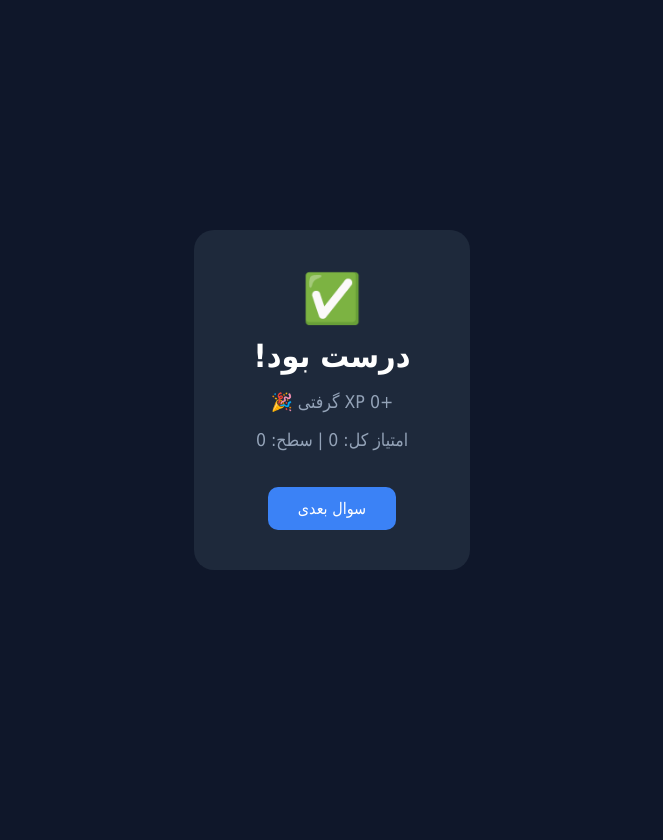
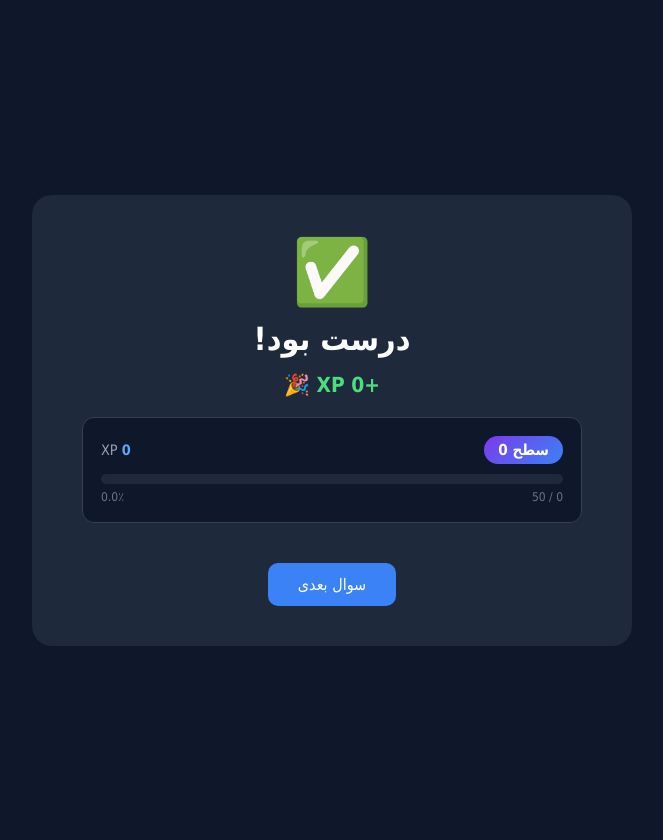
Before and after one commit to Pouyaazim/coding-quiz, a FastAPI app: page /quiz in a window 1280 px wide. Shown: the whole page, without its empty margins (308-971 px from the left). Before the commit the page ends 570 px from the top, so only its background shows below. Run offline with FastAPI, Linux system fonts and the light colour scheme; the visitor is signed in with stand-in values (Sample User, id 1).

Commit message:
feat: improve leveling formula with progress bar

```diff
--- a/main.py
+++ b/main.py
@@ -2,7 +2,7 @@ from fastapi import FastAPI, Request, Depends
 from fastapi.templating import Jinja2Templates
 from starlette.middleware.sessions import SessionMiddleware
 from sqlalchemy.orm import Session
-
+from leveling import level_progress
 from database import get_db
 from models import User
 from routers import auth_routes, quiz_routes, admin_routes
@@ -21,11 +21,14 @@ app.include_router(admin_routes.router)
 def home(request: Request, db: Session = Depends(get_db)):
     user_id = request.session.get("user_id")
     user = None
+    progress = None
     if user_id:
         user = db.query(User).filter(User.id == user_id).first()
+        if user:
+            progress = level_progress(user.xp)
 
     return templates.TemplateResponse(
         request=request,
         name="home.html",
-        context={"user": user},
+        context={"user": user, "progress": progress},
     )
--- a/templates/result.html
+++ b/templates/result.html
@@ -13,21 +13,18 @@
             align-items: center;
             min-height: 100vh;
             margin: 0;
+            padding: 20px;
         }
         .card {
             background: #1e293b;
-            padding: 40px 60px;
+            padding: 40px 50px;
             border-radius: 20px;
             text-align: center;
+            max-width: 500px;
+            width: 100%;
         }
-        .correct {
-            color: #4ade80;
-            font-size: 3rem;
-            margin-bottom: 10px;
-        }
-        .wrong {
-            color: #f87171;
-            font-size: 3rem;
+        .icon {
+            font-size: 4rem;
             margin-bottom: 10px;
         }
         h1 {
@@ -35,7 +32,13 @@
         }
         p {
             color: #94a3b8;
-            font-size: 1.1rem;
+            font-size: 1.05rem;
+        }
+        .xp-earned {
+            color: #4ade80;
+            font-size: 1.3rem;
+            font-weight: bold;
+            margin: 15px 0;
         }
         a {
             display: inline-block;
@@ -46,24 +49,82 @@
             text-decoration: none;
             border-radius: 10px;
         }
-        a:hover {
-            background: #2563eb;
+        a:hover { background: #2563eb; }
+
+        .level-box {
+            background: #0f172a;
+            padding: 18px;
+            border-radius: 12px;
+            margin: 20px 0;
+            border: 1px solid #334155;
+        }
+        .level-header {
+            display: flex;
+            justify-content: space-between;
+            align-items: center;
+            margin-bottom: 10px;
+        }
+        .level-badge {
+            background: linear-gradient(135deg, #7c3aed, #3b82f6);
+            padding: 5px 14px;
+            border-radius: 20px;
+            font-weight: bold;
+            font-size: 0.95rem;
+        }
+        .xp-text {
+            color: #94a3b8;
+            font-size: 0.9rem;
+        }
+        .xp-text strong {
+            color: #60a5fa;
+        }
+        .progress-bar {
+            width: 100%;
+            height: 10px;
+            background: #1e293b;
+            border-radius: 10px;
+            overflow: hidden;
+        }
+        .progress-fill {
+            height: 100%;
+            background: linear-gradient(90deg, #3b82f6, #7c3aed);
+            border-radius: 10px;
+            transition: width 0.5s ease;
+        }
+        .progress-label {
+            display: flex;
+            justify-content: space-between;
+            margin-top: 6px;
+            font-size: 0.75rem;
+            color: #64748b;
         }
     </style>
 </head>
 <body>
     <div class="card">
         {% if is_correct %}
-            <div class="correct">✅</div>
+            <div class="icon">✅</div>
             <h1>درست بود!</h1>
-            <p>+{{ xp_reward }} XP گرفتی 🎉</p>
-            <p>امتیاز کل: {{ new_xp }} | سطح: {{ new_level }}</p>
+            <p class="xp-earned">+{{ xp_reward }} XP 🎉</p>
         {% else %}
-            <div class="wrong">❌</div>
+            <div class="icon">❌</div>
             <h1>اشتباه بود</h1>
-            <p>جواب درست: <strong>{{ correct_answer }}</strong></p>
-            <p>امتیاز کل: {{ new_xp }}</p>
+            <p>جواب درست: <strong style="color: #4ade80;">{{ correct_answer }}</strong></p>
         {% endif %}
+
+        <div class="level-box">
+            <div class="level-header">
+                <span class="level-badge">سطح {{ progress.level }}</span>
+                <span class="xp-text"><strong>{{ progress.xp_current }}</strong> XP</span>
+            </div>
+            <div class="progress-bar">
+                <div class="progress-fill" style="width: {{ progress.progress }}%;"></div>
+            </div>
+            <div class="progress-label">
+                <span>{{ progress.xp_in_level }} / {{ progress.xp_needed }}</span>
+                <span>{{ progress.progress }}٪</span>
+            </div>
+        </div>
 
         <a href="/quiz">سوال بعدی</a>
     </div>
```
Also changed, not shown: leveling.py (added, +48 -0 lines), routers/quiz_routes.py (+13 -8 lines), templates/home.html (+76 -14 lines).
